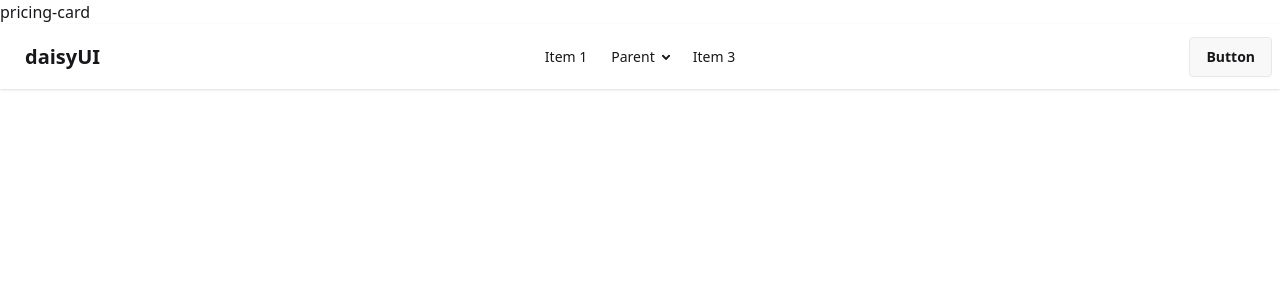
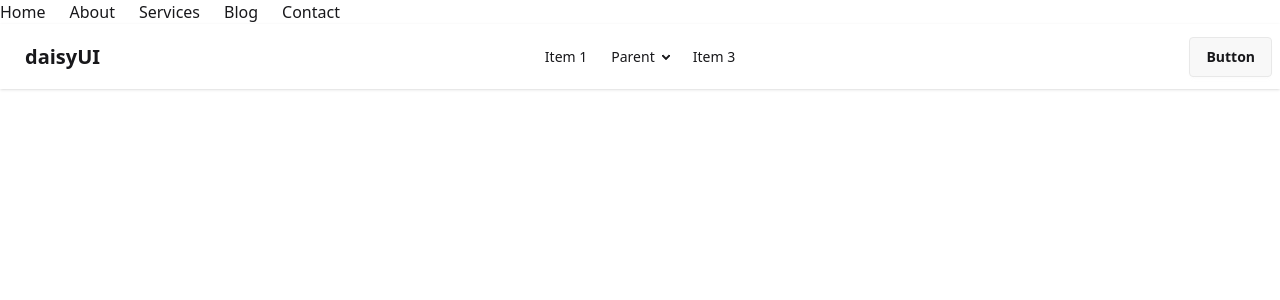
Before and after one commit to iftakhersifat/pricing-card, a React (Vite) app: page / in a window 1280 px wide. Shown: the top 300 px of the page. Built offline with nearby package versions, Linux system fonts and the light colour scheme.

Commit message:
added navigationData

```diff
--- a/src/App.jsx
+++ b/src/App.jsx
@@ -1,12 +1,14 @@
 import './App.css'
+import Nav from './Components/Nav/Nav'
 import Navbar from './Components/Navbar/Navbar'
 
 function App() {
 
   return (
     <>
-      <h1>pricing-card</h1>
+      <Nav></Nav>
       <Navbar></Navbar>
+
     </>
   )
 }
--- /dev/null
+++ b/src/Components/Nav/Nav.jsx
@@ -0,0 +1,24 @@
+import React from 'react';
+
+// 5 url information, they will have name, path (url path);
+const navigationData = [
+    { id: 1, name: "Home", path: "/" },
+    { id: 2, name: "About", path: "/about" },
+    { id: 3, name: "Services", path: "/services" },
+    { id: 4, name: "Blog", path: "/blog" },
+    { id: 5, name: "Contact", path: "/contact" }
+  ];
+
+const Nav = () => {
+    return (
+        <nav>
+            <ul className="space-x-6">
+                {
+                    navigationData.map(nav=><a href={nav.path}>{nav.name}</a>)
+                }
+            </ul>
+        </nav>
+    );
+};
+
+export default Nav;
```
